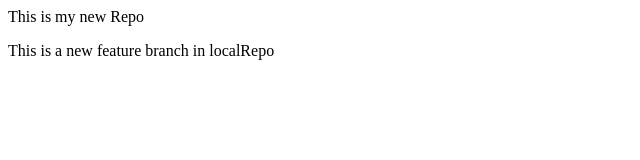
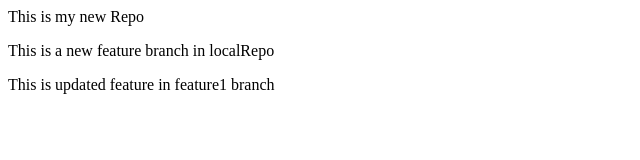
Before and after one commit to pankajvid14/localRepo, a plain HTML site: page index.html in a window 1280 px wide. Shown: the whole page, without its empty margins (0-640 px from the left). Drawn offline with Linux system fonts and the light colour scheme.

Commit message:
Latest udpated feature in feature1

```diff
--- a/index.html
+++ b/index.html
@@ -1,2 +1,3 @@
 <p> This is my new Repo </p>
 <p> This is a new feature branch in localRepo</p>
+<p> This is updated feature in feature1 branch</p>
```
